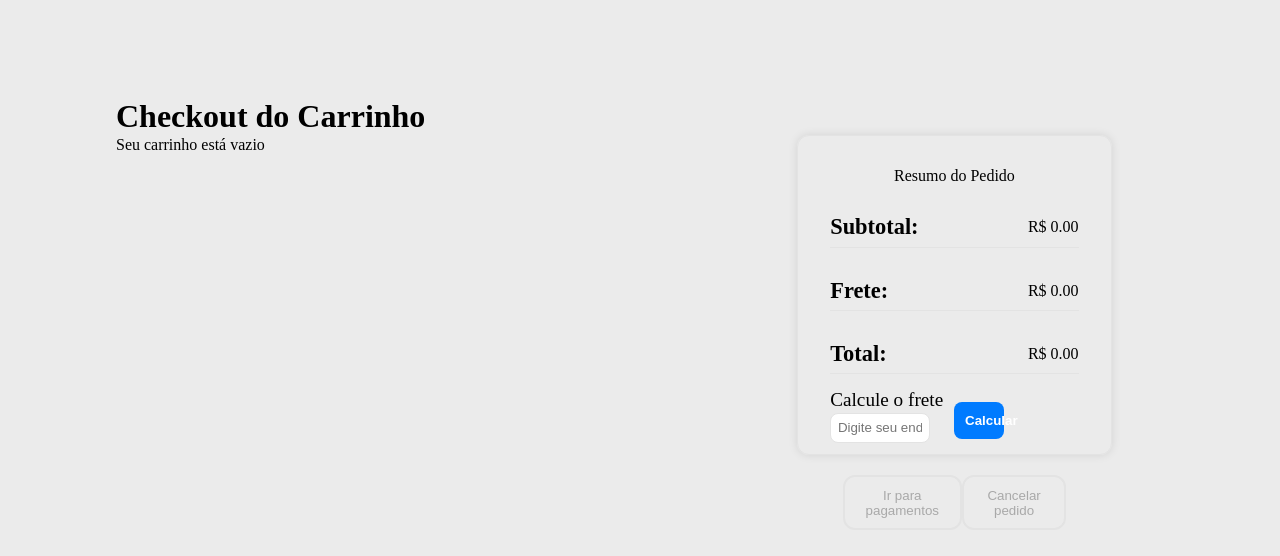
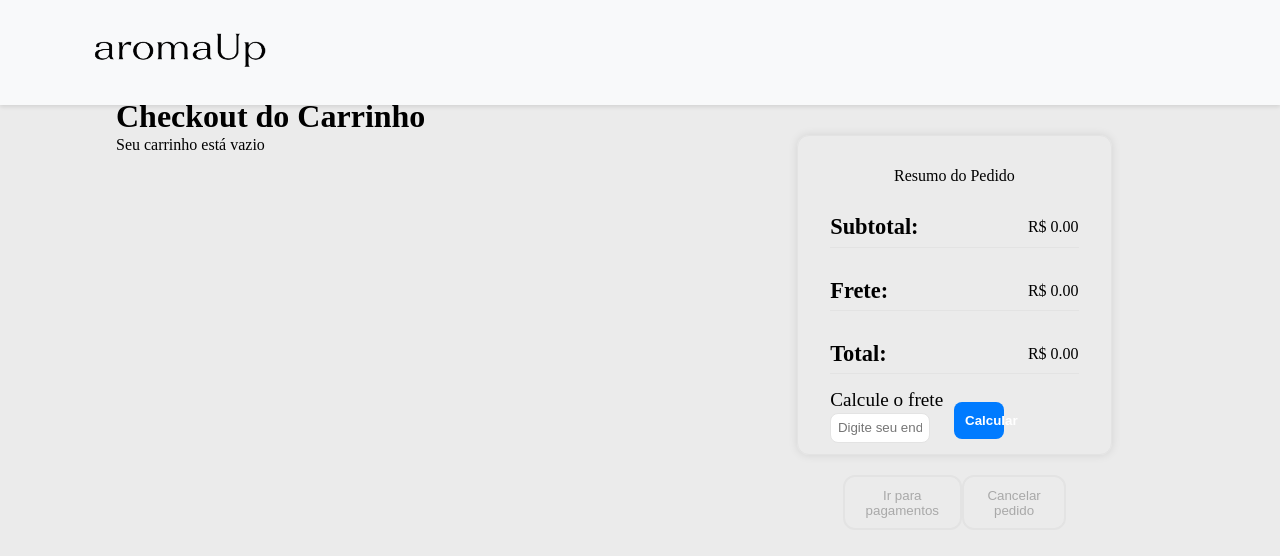
Before and after one commit to luisfr364/projeto-integrador-intermediario, a React (Vite) app: page /checkout in a window 1280 px wide. Shown: the top 556 px of the page. Built offline with nearby package versions, Linux system fonts and the light colour scheme.

Commit message:
Fixed the shopping cart showing on the checkout page bug

```diff
--- a/src/components/AddNoCarrinhoBtn/AddNoCarrinhoBtn.jsx
+++ b/src/components/AddNoCarrinhoBtn/AddNoCarrinhoBtn.jsx
@@ -15,21 +15,29 @@ function AddNoCarrinhoBtn({
   const { produtos, addUmProdutoNoLS, aumentaQuantidadeProduto } =
     useCarrinho();
 
+  function clickedBtn() {
+    if (clicked) return;
+
+    setClicked(true);
+    setTimeout(() => {
+      setClicked(false);
+    }, 300);
+  }
+
   function addProduto(produtoId) {
     if (clicked) return;
 
     if (produtos == null) {
       addUmProdutoNoLS(produtoId, produtoNome, linkImg, produtoPreco);
+      clickedBtn();
       return;
     }
 
     if (produtos.find((produto) => produto.produtoId == produtoId)) {
-      setClicked(true);
-      setTimeout(() => {
-        setClicked(false);
-      }, 300);
+      clickedBtn();
       aumentaQuantidadeProduto(produtoId, () => {});
     } else {
+      clickedBtn();
       addUmProdutoNoLS(produtoId, produtoNome, linkImg, produtoPreco);
     }
   }
--- a/src/components/Header/Header.jsx
+++ b/src/components/Header/Header.jsx
@@ -2,7 +2,7 @@ import { Link } from 'react-router-dom';
 import styles from './Header.module.css';
 import CarrinhoBtn from '../CarrinhoBtn/CarrinhoBtn';
 
-function Header() {
+function Header({ showCarrinho = true }) {
   return (
     <header className={styles.header}>
       <Link to="/" className="logo">
@@ -12,7 +12,7 @@ function Header() {
           alt="Logo da loja"
         />
       </Link>
-      <CarrinhoBtn />
+      {showCarrinho && <CarrinhoBtn />}
     </header>
   );
 }
--- a/src/components/Header/Header.module.css
+++ b/src/components/Header/Header.module.css
@@ -7,6 +7,8 @@
   background-color: #f8f9fa;
   box-shadow: 0 2px 4px rgba(0, 0, 0, 0.1);
   position: fixed;
+  top: 0;
+  left: 0;
   z-index: 100;
 }
 
--- a/src/pages/CheckoutCarrinho/CheckoutCarrinho.jsx
+++ b/src/pages/CheckoutCarrinho/CheckoutCarrinho.jsx
@@ -4,6 +4,7 @@ import RemoveAdicionaBtn from '../../components/reusable/removeAdicionaBtn/Remov
 import styles from './CheckoutCarrinho.module.css';
 import CardCheckoutCarrinho from '../../components/CardCheckoutCarrinho/CardCheckoutCarrinho';
 import currencyToFloat from '../../util/currencyToFloat';
+import Header from '../../components/Header/Header.jsx';
 
 function CheckoutCarrinho() {
   const {
@@ -17,6 +18,8 @@ function CheckoutCarrinho() {
   const [precoFrete, setPrecoFrete] = useState(0);
 
   return (
+    <>
+      <Header showCarrinho={false} />
       <div className={styles.checkoutContainer}>
         <div className={styles.tituloListaContainer}>
           <h1 className={styles.tituloPagina}>Checkout do Carrinho</h1>
@@ -101,6 +104,7 @@ function CheckoutCarrinho() {
           </div>
         </div>
       </div>
+    </>
   );
 }
 
```
Lines whose indentation alone changed are shown as unchanged.
